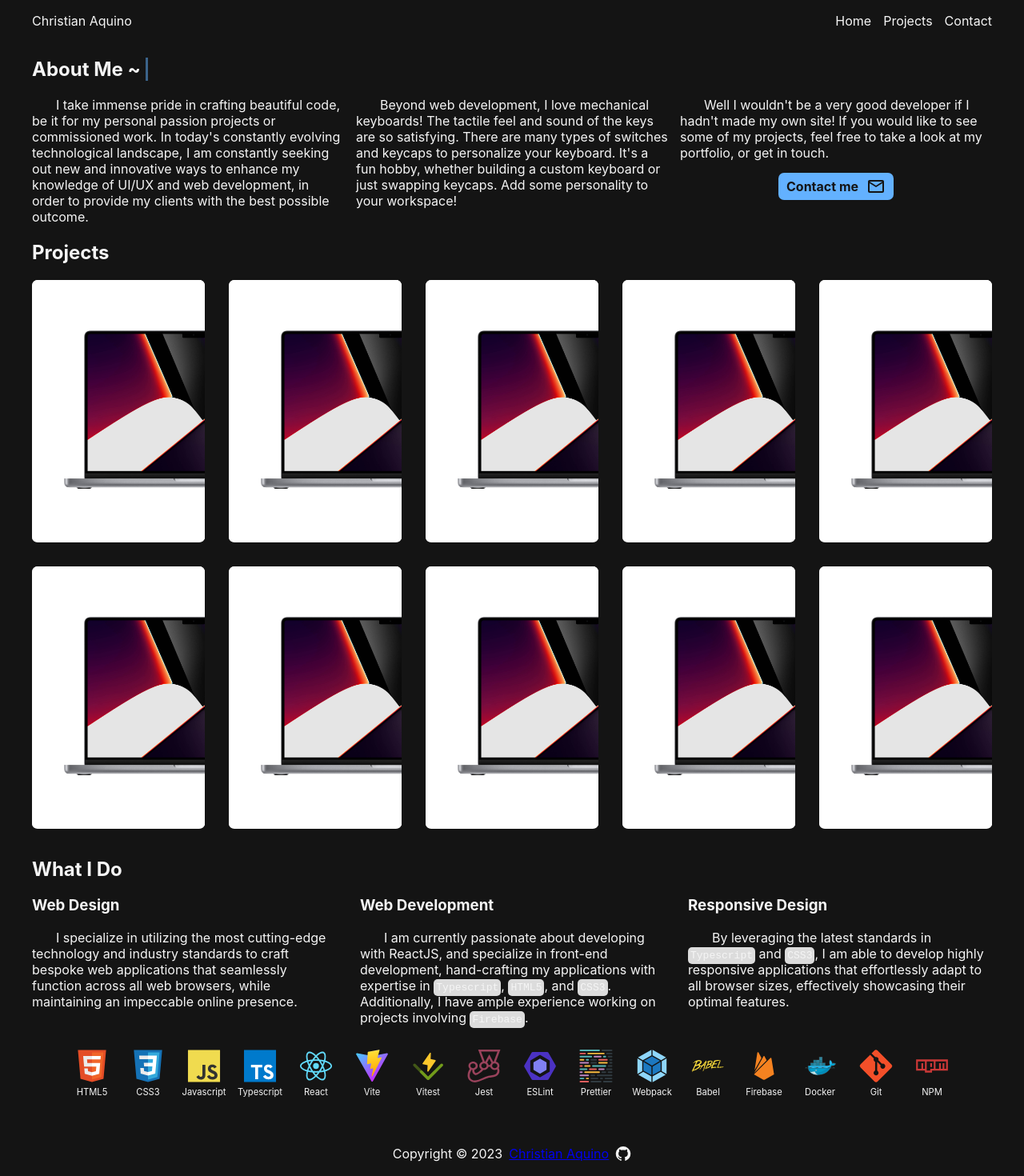
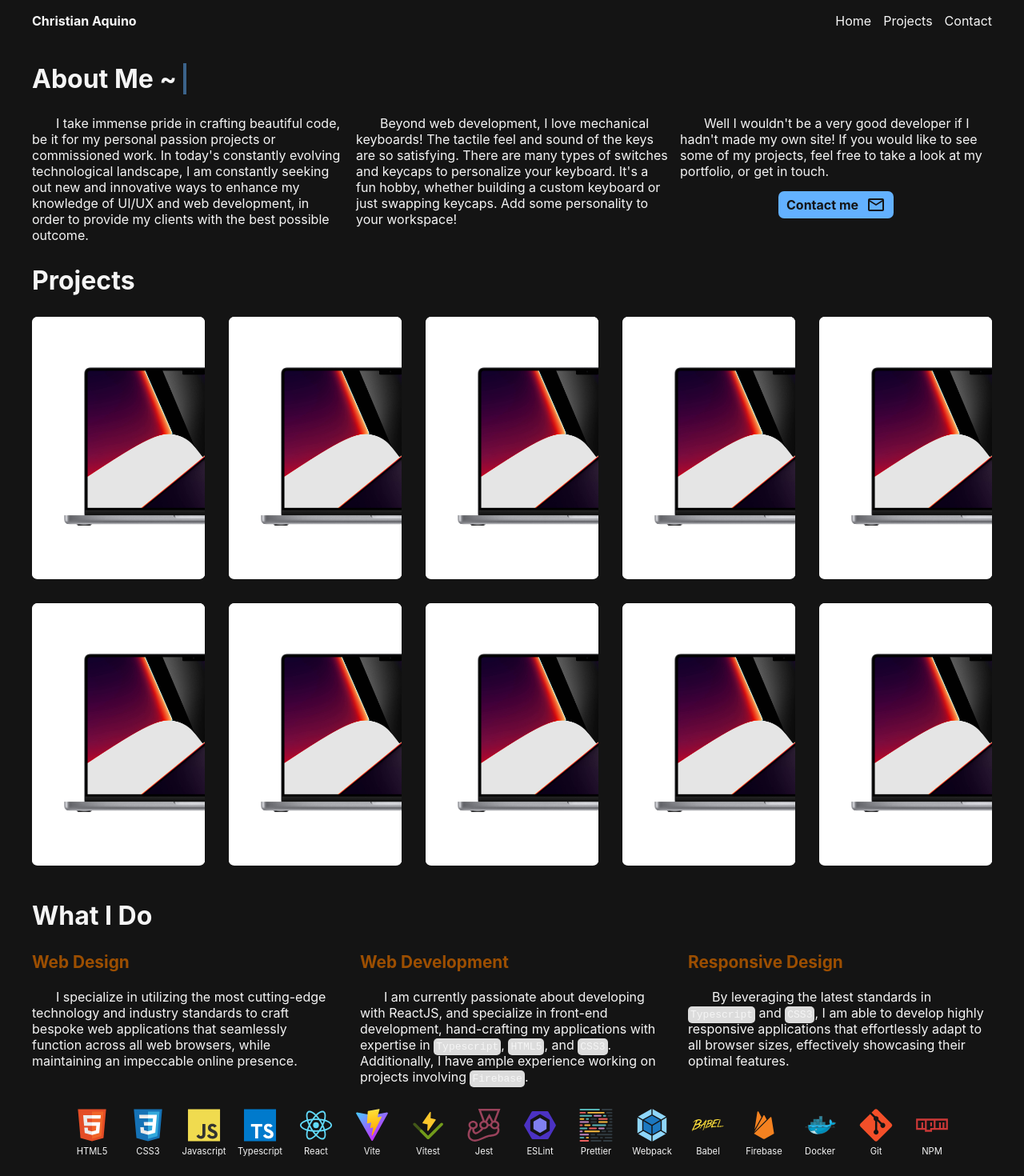
Before and after one commit to cjfaquino/portfolio, a React (Vite) app: page / in a window 1280 px wide. Shown: the top 1470 px of the page at 80% size. Built offline with nearby package versions, Linux system fonts and the light colour scheme.

Commit message:
change font sizes & color

```diff
--- a/src/App.css
+++ b/src/App.css
@@ -1,4 +1,21 @@
+header,
+footer,
+h1 {
+  font-size: clamp(0.9rem, 2vw, 1rem);
+}
+
+h1 {
+  margin: 0;
+}
+
+h2 {
+  font-size: clamp(1.1rem, 3vw, 2rem);
+}
+
 h3 {
+  font-size: clamp(0.9rem, 2vw, 1.3rem);
+  color: var(--theme-color);
+  filter: invert();
   margin-top: 0;
 }
 
@@ -254,7 +271,7 @@
 footer {
   margin-top: auto;
   margin-bottom: 0;
-  padding: 10px;
+  padding: 10px 0;
 }
 
 footer a svg {
--- a/src/components/Header.tsx
+++ b/src/components/Header.tsx
@@ -5,7 +5,9 @@
     <header>
       <nav>
         <ul className='flex'>
-          <li>Christian Aquino</li>
+          <li>
+            <h1>Christian Aquino</h1>
+          </li>
           <li>Home</li>
           <li>Projects</li>
           <li>Contact</li>
```
